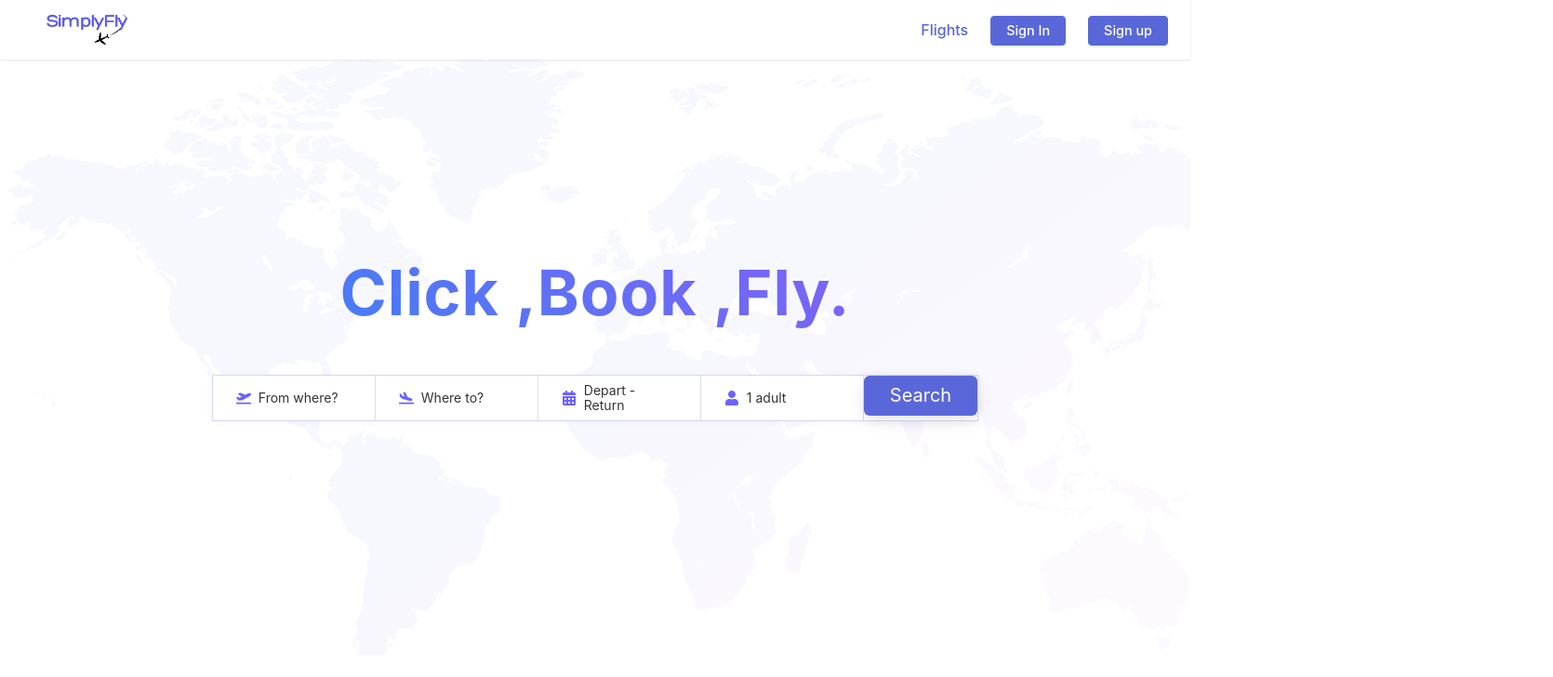
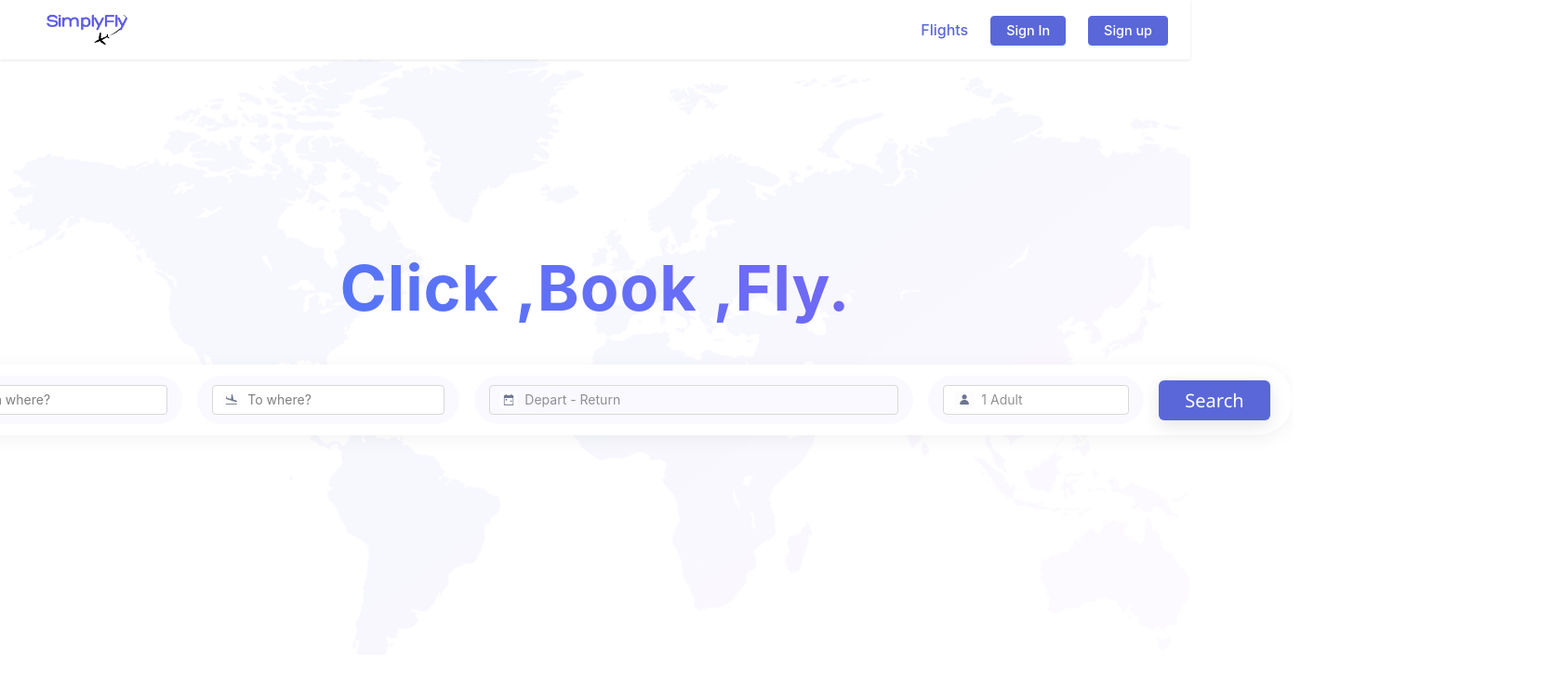
Before and after one commit to AshajanetR/simplyfly-frontend, a React (Create React App) app: page / in a window 1280 px wide. Shown: the top 728 px of the page at 93% size, 1670 px wide, since content can reach past the window. Built offline with nearby package versions, Linux system fonts and the light colour scheme.

Commit message:
Drop down changed for SearchFlight

```diff
--- a/src/Components/DateDropdown/DateDropdown.js
+++ b/src/Components/DateDropdown/DateDropdown.js
@@ -19,7 +19,11 @@ const DateDropdown = () => {
 
   useEffect(() => {
     const handleClickOutside = (event) => {
-      if (wrapperRef.current && !wrapperRef.current.contains(event.target)) {
+      if (
+        wrapperRef.current &&
+        !wrapperRef.current.contains(event.target) &&
+        !event.target.closest('.ant-picker-panel') // ✅ Allow clicks on calendar
+      ) {
         setOpen(false);
       }
     };
@@ -30,11 +34,11 @@ const DateDropdown = () => {
   const formatDate = (date) => (date ? dayjs(date).format('MMM D') : '');
 
   const formattedInputLabel = () => {
-    if (tripType === 'round' && selectedDates?.length === 2) {
-      return `${formatDate(selectedDates[0])} - ${formatDate(selectedDates[1])}`;
+    if (tripType === 'round') {
+      return `${formatDate(departDate) || 'Depart'} - ${formatDate(returnDate) || 'Return'}`;
     }
-    if (tripType === 'one' && selectedDates) {
-      return `${formatDate(selectedDates)}`;
+    if (tripType === 'one') {
+      return `${formatDate(oneWayDate) || 'Depart'}`;
     }
     return 'Depart - Return';
   };
@@ -81,7 +85,7 @@ const DateDropdown = () => {
                 setSelectedDates(null);
               }}
             >
-              <Radio value="round">Round trip</Radio>
+
               <Radio value="one">One way</Radio>
             </Radio.Group>
 
--- a/src/Components/FlightSearchBar/FlightSearchBar.css
+++ b/src/Components/FlightSearchBar/FlightSearchBar.css
@@ -1,52 +1,52 @@
 .search-bar {
   display: flex;
-  border: 1px solid #d6d6f7;
-  background-color: white;
+  align-items: center;
+  justify-content: center;
+  gap: 16px;
+  background-color: #fff;
+  padding: 12px 24px;
+  border-radius: 50px;
+  box-shadow: 0 4px 20px rgba(0, 0, 0, 0.05);
   width: fit-content;
-  margin: 40px auto;
-  box-shadow: 0 0 8px rgba(0, 0, 0, 0.05);
+  margin: 30px auto;
+  font-family: 'Segoe UI', sans-serif;
 }
 
 .input-group {
   display: flex;
   align-items: center;
-  border-right: 1px solid #ddd;
-  padding: 8px 25px;
-  background-color: #fff;
-}
-
-.input-group .icon {
-  margin-right: 8px;
-  color: #6c63ff;
-}
-
-.input-btn {
-  background: transparent;
-  border: none;
+  background-color: #f9f9ff;
+  padding: 10px 16px;
+  border-radius: 30px;
+  min-width: 180px;
+  gap: 8px;
   font-size: 14px;
+  color: #555;
   cursor: pointer;
-  color: #333;
-  width: 100px;
-  text-align: left;
-  padding: 0;
-}
-
-.input-btn:focus {
-  outline: none;
+  transition: all 0.2s ease-in-out;
 }
 
 .input-group:hover {
-  background-color: #f0f0ff;
+  background-color: #eef2ff;
+}
+
+.input-group svg {
+  color: #aa67ff; /* Purple-ish icon color */
+  font-size: 16px;
 }
 
 .search-button {
-  background-color: #6c63ff;
+  background-color: #4c40f7;
   color: white;
-  padding: 10px 18px;
+  padding: 10px 24px;
   border: none;
+  border-radius: 30px;
+  font-size: 14px;
   cursor: pointer;
+  transition: background-color 0.3s ease;
+  font-weight: 500;
 }
 
 .search-button:hover {
-  background-color: #574fe1;
+  background-color: #3a2de3;
 }
--- a/src/Components/FlightSearchBar/FlightSearchBar.js
+++ b/src/Components/FlightSearchBar/FlightSearchBar.js
@@ -1,28 +1,28 @@
 import { FaPlaneDeparture, FaPlaneArrival, FaCalendarAlt, FaUser } from "react-icons/fa";
 import "./FlightSearchBar.css"
 import { Link } from "react-router-dom";
+import FromDropdown from "../FromDropdown/FromDropdown";
+import ToDropdown from "../ToDropdown/ToDropdown";
+import DateDropdown from "../DateDropdown/DateDropdown";
+import AdultDropdown from "../AdultDropdown/AdultDropdown";
 
 const FlightSearchBar = () => {
   return (
     <div className="search-bar">
       <div className="input-group">
-        <FaPlaneDeparture className="icon" />
-        <button className="input-btn">From where?</button>
+        <FromDropdown/>
       </div>
 
       <div className="input-group">
-        <FaPlaneArrival className="icon" />
-        <button className="input-btn">Where to?</button>
+        <ToDropdown/>
       </div>
 
       <div className="input-group">
-        <FaCalendarAlt className="icon" />
-        <button className="input-btn">Depart - Return</button>
+        <DateDropdown/>
       </div>
 
       <div className="input-group">
-        <FaUser className="icon" />
-        <button className="input-btn">1 adult</button>
+        <AdultDropdown/>
       </div>
 
       <Link to="/signIn"><button className="search-button">Search</button></Link>
--- a/src/Components/Footer/FooterApp.css
+++ b/src/Components/Footer/FooterApp.css
@@ -6,7 +6,6 @@
   justify-content: space-between;
   align-items: center;
   gap: 40px;
-  width:1580px;
   margin-left:90px;
 }
 
--- a/src/Components/SignUp/SignUp.js
+++ b/src/Components/SignUp/SignUp.js
@@ -28,7 +28,7 @@ const SignUp = () => {
       navigate('/signIn'); // Redirect to login
     } catch (error) {
       message.error('Signup failed. Try again.');
-      console.error(error);
+      console.error("Sign up failed",error.message);
     }
   };
 
--- a/src/Components/ToDropdown/ToDropdown.css
+++ b/src/Components/ToDropdown/ToDropdown.css
@@ -1,6 +1,6 @@
 .flight-dropdown-wrapper {
   width: 250px;
-  height: 100px;
+  /* height: 100px; */
   position: relative;
 }
 
--- a/src/pages/Landing/Landing.js
+++ b/src/pages/Landing/Landing.js
@@ -27,6 +27,7 @@ const Landing = () => {
         <div className='boxed-center'>
         <h1 className='click-book-fly'>Click ,Book ,Fly.</h1>
         <FlightSearchBar />
+        {/* <CompDropdown/> */}
         </div>
        </div>
        <DCardApi />
```
Also changed, not shown: 1 other file (tests, documents, lock files or other folders).
